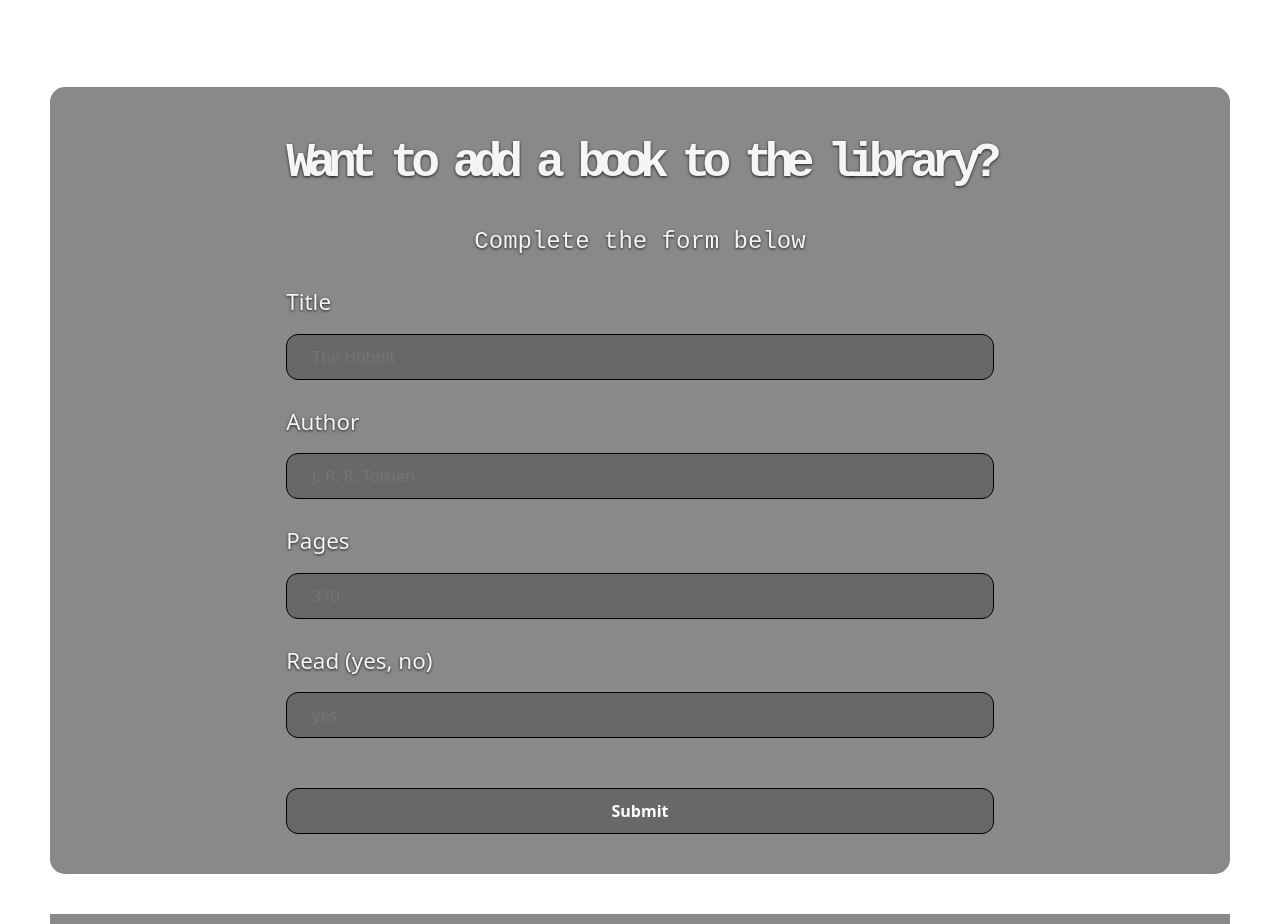
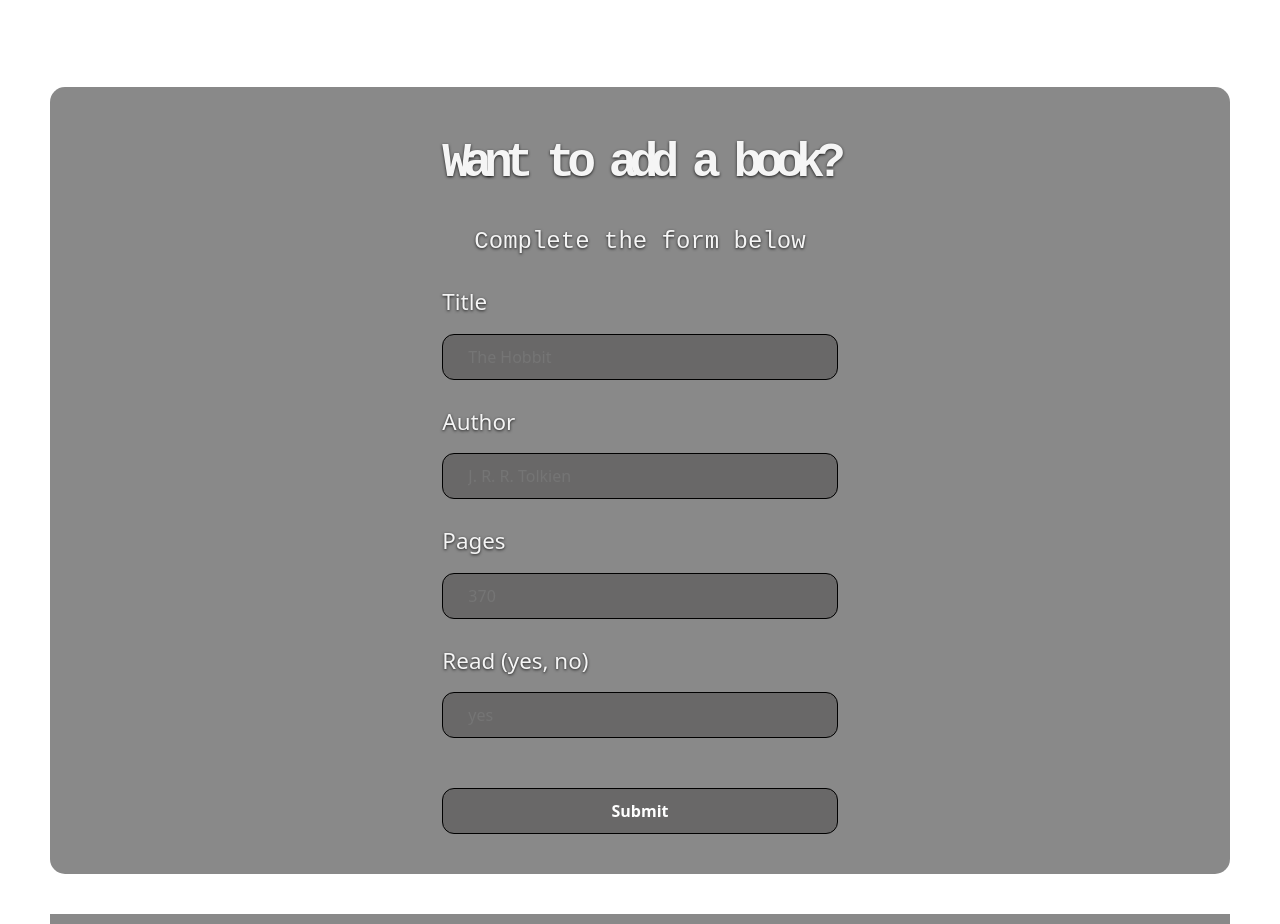
Before and after one commit to tshamsiddin/library, a plain HTML site: page index.html in a window 1280 px wide. Shown: the part 3220-4144 px from the top of the page. Drawn offline with Linux system fonts and the light colour scheme.

Commit message:
cant remember what i changed tbh

```diff
--- a/index.html
+++ b/index.html
@@ -25,7 +25,7 @@
             <div class="books"></div>
             <form action="#" method="post" class="add-book">
 
-                <h2>Want to add a book to the library?</h2>
+                <h2>Want to add a book?</h2>
                 <p>Complete the form below</p>
 
                 <div class="form-group">
```
